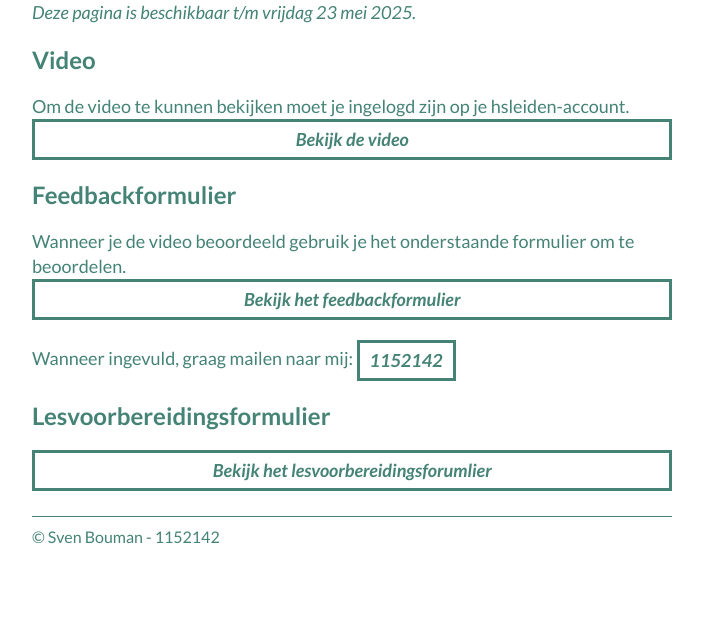
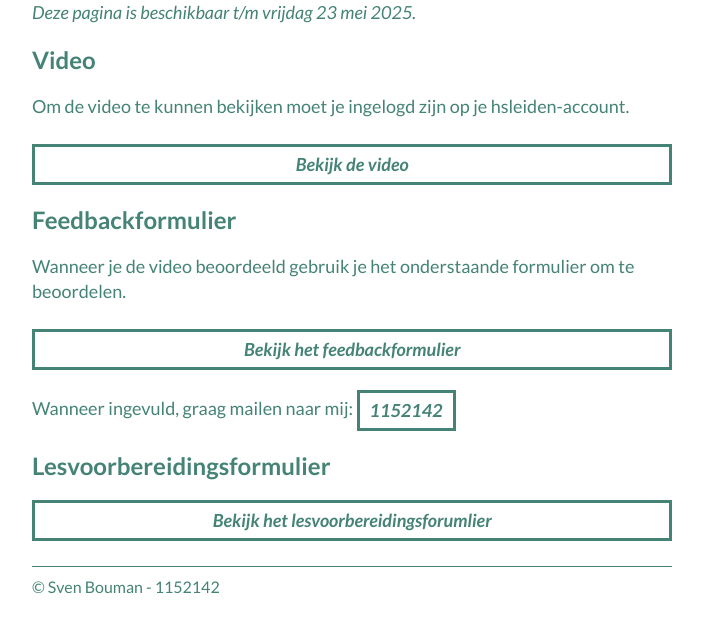
Before and after one commit to kevin-51/bronnen, a Jekyll site: the page built from hsleiden/lu-opdrachten/plfv1/re/toets-2.md, in a window 1280 px wide. Shown: the part 586-1207 px from the top of the page, without its empty margins (288-991 px from the left). Built offline with Jekyll 4.4.1, drawn with Linux system fonts in a browser that asks for light colours; some web fonts are replaced; before the commit the page ends 1157 px from its top, so only the background shows below that.

Commit message:
Update toets-2.md

```diff
--- a/hsleiden/lu-opdrachten/plfv1/re/toets-2.md
+++ b/hsleiden/lu-opdrachten/plfv1/re/toets-2.md
@@ -8,14 +8,14 @@ permalink: /hsleiden-lu/plfv1re-toets2/
 *Deze pagina is beschikbaar t/m vrijdag 23 mei 2025.*
 
 ## Video
-Om de video te kunnen bekijken moet je ingelogd zijn op je hsleiden-account.<br>
+Om de video te kunnen bekijken moet je ingelogd zijn op je hsleiden-account.<br><br>
 <a href="https://hogeschoolleiden-my.sharepoint.com/personal/s1152142_student_hsleiden_nl/_layouts/15/guestaccess.aspx?share=ETkc3DjX6LBLptHCun1BACYBYT6Th4CpR-295wuacYH3mw&nav=eyJyZWZlcnJhbEluZm8iOnsicmVmZXJyYWxBcHAiOiJPbmVEcml2ZUZvckJ1c2luZXNzIiwicmVmZXJyYWxBcHBQbGF0Zm9ybSI6IldlYiIsInJlZmVycmFsTW9kZSI6InZpZXciLCJyZWZlcnJhbFZpZXciOiJNeUZpbGVzTGlua0NvcHkifX0&e=nUZzn0" class="button-fw" target="_blank">Bekijk de video</a><br>
 
 ## Feedbackformulier
-Wanneer je de video beoordeeld gebruik je het onderstaande formulier om te beoordelen. <br>
+Wanneer je de video beoordeeld gebruik je het onderstaande formulier om te beoordelen. <br><br>
 <a href="https://bron.kevin51.nl/media/hsleiden/2425-plfv1re-02-feedbackformulier.pdf" class="button-fw" target="_blank">Bekijk het feedbackformulier</a><br>
 
-Wanneer ingevuld, graag mailen naar mij: <a href="mailto:s1152142@student.hsleiden.nl" class="button" target="_blank">1152142</a>
+Wanneer ingevuld, graag mailen naar mij: <a href="mailto:s1152142@student.hsleiden.nl" class="button" style="vertical-align: right;">1152142</a>
 
 ## Lesvoorbereidingsformulier
 <a href="https://hogeschoolleiden-my.sharepoint.com/personal/s1152142_student_hsleiden_nl/_layouts/15/guestaccess.aspx?share=Ef5avH-qTiFGsBo15QtayhMB7FzMZ8IfV0n_OobGKfyPzg&e=cjboo1" class="button-fw" target="_blank">Bekijk het lesvoorbereidingsforumlier</a><br>
```
